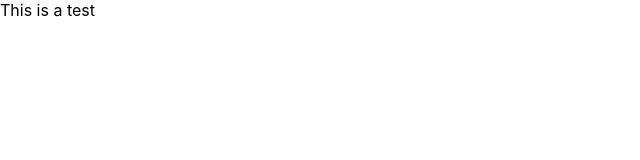
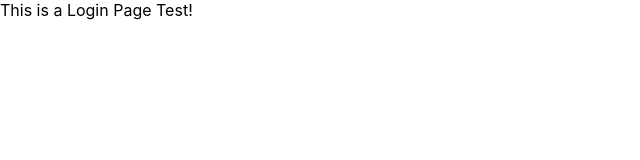
Before and after one commit to ali-akan/Productivity-Planner, a React (Create React App) app: page / in a window 1280 px wide. Shown: the top 160 px of the page, without its empty margins (0-640 px from the left). Built offline with nearby package versions, Linux system fonts and the light colour scheme.

Commit message:
Routing feature

```diff
--- a/src/App.js
+++ b/src/App.js
@@ -1,7 +1,30 @@
+import { useRoutes } from "react-router";
+import Login from "./pages/Login";
+import Home from "./pages/Home";
+import Register from "./pages/Register";
+
 function App() {
-  return <div>
-    This is a test
-  </div>;
+  const routesArray = [
+    {
+      path: "*",
+      element: <Login />,
+    },
+    {
+      path: "/login",
+      element: <Login />,
+    },
+    {
+      path: "/register",
+      element: <Register />,
+    },
+    {
+      path: "/home",
+      element: <Home />,
+    },
+  ];
+  let routesElement = useRoutes(routesArray);
+
+  return <div>{routesElement}</div>;
 }
 
 export default App;
--- a/src/index.js
+++ b/src/index.js
@@ -1,11 +1,14 @@
-import React from 'react';
-import ReactDOM from 'react-dom/client';
-import './index.css';
-import App from './App';
+import React from "react";
+import ReactDOM from "react-dom/client";
+import "./index.css";
+import App from "./App";
+import { BrowserRouter } from "react-router-dom";
 
-const root = ReactDOM.createRoot(document.getElementById('root'));
+const root = ReactDOM.createRoot(document.getElementById("root"));
 root.render(
   <React.StrictMode>
-    <App />
+    <BrowserRouter>
+      <App />
+    </BrowserRouter>
   </React.StrictMode>
 );
--- /dev/null
+++ b/src/pages/Home.js
@@ -0,0 +1,5 @@
+const Home = () => {
+  return <div>This is a HomePage Test!</div>;
+};
+
+export default Home;
--- /dev/null
+++ b/src/pages/Login.js
@@ -0,0 +1,5 @@
+const Login = () => {
+  return <div>This is a Login Page Test!</div>;
+};
+
+export default Login;
--- /dev/null
+++ b/src/pages/Register.js
@@ -0,0 +1,5 @@
+const Register = () => {
+  return <div>This is a Register Page Test!</div>;
+};
+
+export default Register;
```
